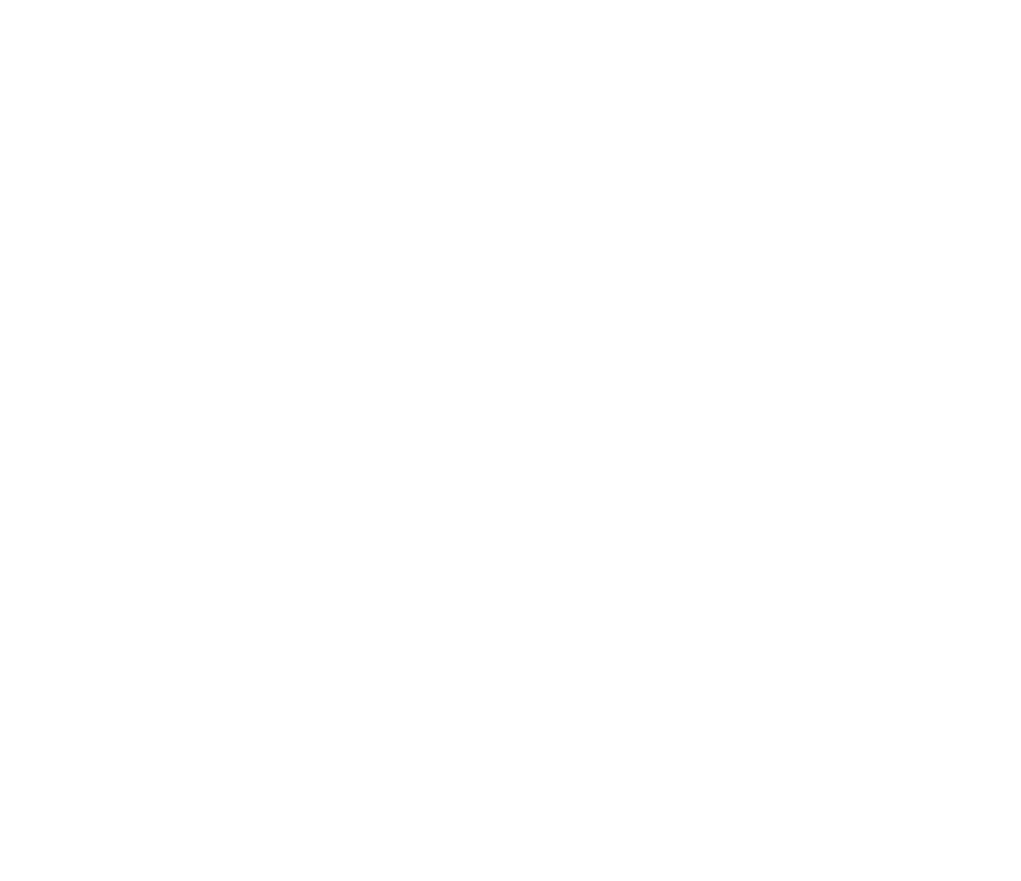
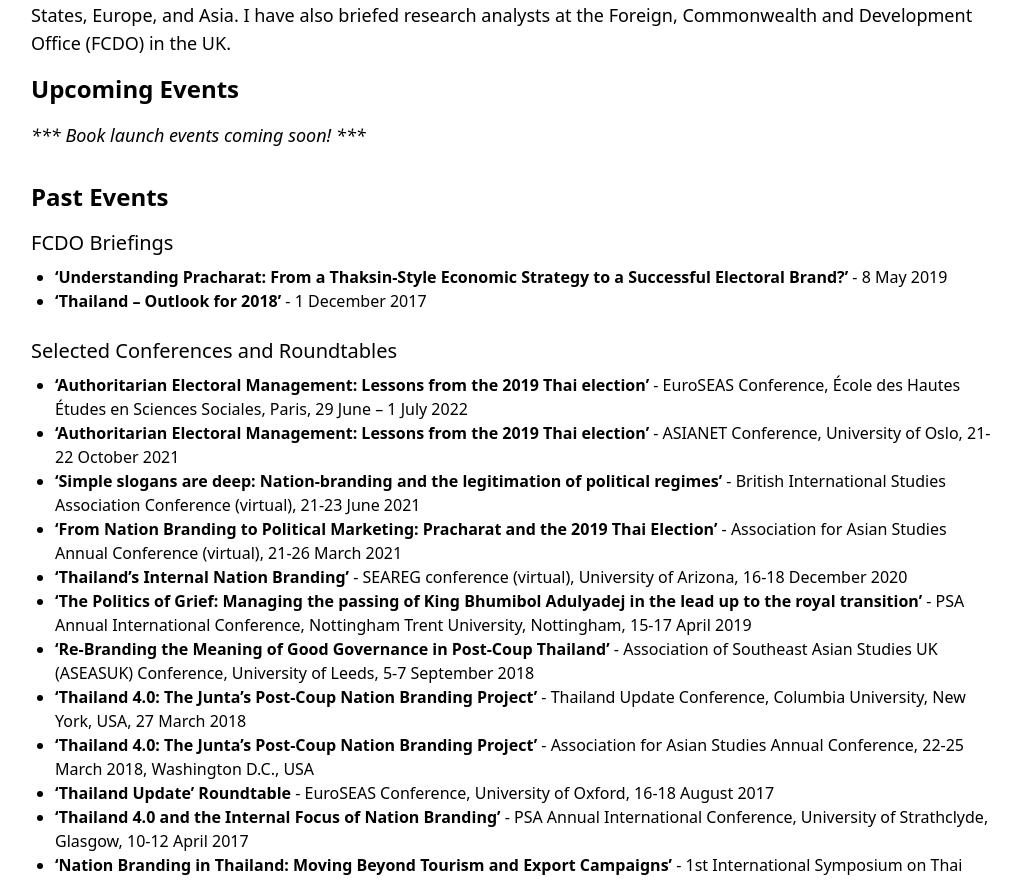
Before and after one commit to JAldo1980/petra-alderman-website, a React (Vite) app: page /events in a window 1280 px wide. Shown: the part 203-1084 px from the top of the page, without its empty margins (125-1146 px from the left). Before the commit the page ends 800 px from the top, so only its background shows below. Built offline with nearby package versions, Linux system fonts and the light colour scheme.

Commit message:
Events Component added and updated

```diff
--- a/src/pages/Events.jsx
+++ b/src/pages/Events.jsx
@@ -1,10 +1,235 @@
 import React from "react";
+import Container from "../components/Container";
+import Footer from "../components/Footer";
 
 const Events = () => {
   return (
-    <>
-      <h2>Events</h2>
-    </>
+    <div className="py-8">
+      <Container>
+        <div className="">
+          <h2 className="text-2xl font-bold mb-6">Events</h2>
+          <p className="text-lg mb-4">
+            I give regular presentations of my research at academic conferences,
+            seminars, and workshops in the UK, United States, Europe, and Asia.
+            I have also briefed research analysts at the Foreign, Commonwealth
+            and Development Office (FCDO) in the UK.
+          </p>
+
+          <section className="mb-8">
+            <h2 className="text-2xl font-semibold mb-4">Upcoming Events</h2>
+            <p className="text-lg italic">
+              *** Book launch events coming soon! ***
+            </p>
+          </section>
+
+          <section className="mb-8">
+            <h2 className="text-2xl font-semibold mb-4">Past Events</h2>
+
+            <div className="mb-6">
+              <h3 className="text-xl font-medium mb-2">FCDO Briefings</h3>
+              <ul className="list-disc ml-6">
+                <li>
+                  <strong>
+                    ‘Understanding Pracharat: From a Thaksin-Style Economic
+                    Strategy to a Successful Electoral Brand?’
+                  </strong>{" "}
+                  - 8 May 2019
+                </li>
+                <li>
+                  <strong>‘Thailand – Outlook for 2018’</strong> - 1 December
+                  2017
+                </li>
+              </ul>
+            </div>
+
+            <div className="mb-6">
+              <h3 className="text-xl font-medium mb-2">
+                Selected Conferences and Roundtables
+              </h3>
+              <ul className="list-disc ml-6">
+                <li>
+                  <strong>
+                    ‘Authoritarian Electoral Management: Lessons from the 2019
+                    Thai election’
+                  </strong>{" "}
+                  - EuroSEAS Conference, École des Hautes Études en Sciences
+                  Sociales, Paris, 29 June – 1 July 2022
+                </li>
+                <li>
+                  <strong>
+                    ‘Authoritarian Electoral Management: Lessons from the 2019
+                    Thai election’
+                  </strong>{" "}
+                  - ASIANET Conference, University of Oslo, 21-22 October 2021
+                </li>
+                <li>
+                  <strong>
+                    ‘Simple slogans are deep: Nation-branding and the
+                    legitimation of political regimes’
+                  </strong>{" "}
+                  - British International Studies Association Conference
+                  (virtual), 21-23 June 2021
+                </li>
+                <li>
+                  <strong>
+                    ‘From Nation Branding to Political Marketing: Pracharat and
+                    the 2019 Thai Election’
+                  </strong>{" "}
+                  - Association for Asian Studies Annual Conference (virtual),
+                  21-26 March 2021
+                </li>
+                <li>
+                  <strong>‘Thailand’s Internal Nation Branding’</strong> -
+                  SEAREG conference (virtual), University of Arizona, 16-18
+                  December 2020
+                </li>
+                <li>
+                  <strong>
+                    ‘The Politics of Grief: Managing the passing of King
+                    Bhumibol Adulyadej in the lead up to the royal transition’
+                  </strong>{" "}
+                  - PSA Annual International Conference, Nottingham Trent
+                  University, Nottingham, 15-17 April 2019
+                </li>
+                <li>
+                  <strong>
+                    ‘Re-Branding the Meaning of Good Governance in Post-Coup
+                    Thailand’
+                  </strong>{" "}
+                  - Association of Southeast Asian Studies UK (ASEASUK)
+                  Conference, University of Leeds, 5-7 September 2018
+                </li>
+                <li>
+                  <strong>
+                    ‘Thailand 4.0: The Junta’s Post-Coup Nation Branding
+                    Project’
+                  </strong>{" "}
+                  - Thailand Update Conference, Columbia University, New York,
+                  USA, 27 March 2018
+                </li>
+                <li>
+                  <strong>
+                    ‘Thailand 4.0: The Junta’s Post-Coup Nation Branding
+                    Project’
+                  </strong>{" "}
+                  - Association for Asian Studies Annual Conference, 22-25 March
+                  2018, Washington D.C., USA
+                </li>
+                <li>
+                  <strong>‘Thailand Update’ Roundtable</strong> - EuroSEAS
+                  Conference, University of Oxford, 16-18 August 2017
+                </li>
+                <li>
+                  <strong>
+                    ‘Thailand 4.0 and the Internal Focus of Nation Branding’
+                  </strong>{" "}
+                  - PSA Annual International Conference, University of
+                  Strathclyde, Glasgow, 10-12 April 2017
+                </li>
+                <li>
+                  <strong>
+                    ‘Nation Branding in Thailand: Moving Beyond Tourism and
+                    Export Campaigns’
+                  </strong>{" "}
+                  - 1st International Symposium on Thai Studies: ‘The Globalized
+                  Face of Thai Studies,’ Chulalongkorn University, Bangkok,
+                  Thailand, 16-17 June 2016
+                </li>
+              </ul>
+            </div>
+
+            <div className="mb-6">
+              <h3 className="text-xl font-medium mb-2">Research Seminars</h3>
+              <ul className="list-disc ml-6">
+                <li>
+                  <strong>
+                    ‘Undermining Democracy: The Election Commission of Thailand
+                    in the 2019 Election (with Saowanee T. Alexander)’
+                  </strong>{" "}
+                  - Thailand Social Science Seminar Series (virtual), 11
+                  November 2021
+                </li>
+                <li>
+                  <strong>
+                    ‘Southeast Asia’s Contentious Polls: Electoral management in
+                    Comparative Perspective’
+                  </strong>{" "}
+                  - Roundtable (virtual) by LSE Saw Swee Hock Southeast Asia
+                  Centre and the Nordic Institute of Asian Studies, University
+                  of Copenhagen, 10 November 2021
+                </li>
+                <li>
+                  <strong>
+                    ‘Thailand’s New Political Generation – From Future Forward
+                    to Youth Protests’
+                  </strong>{" "}
+                  - Public seminar (virtual), Stockholm University, 18 November
+                  2020
+                </li>
+                <li>
+                  <strong>
+                    ‘Nation Branding and Political Legitimacy in Non-Democratic
+                    Regimes: Re-branding post-coup Thailand’
+                  </strong>{" "}
+                  - Asian Dynamics Initiative, University of Copenhagen, 23
+                  October 2019
+                </li>
+                <li>
+                  <strong>
+                    ‘Post-Election Thailand: Reflections and Looking Forward’
+                  </strong>{" "}
+                  - Saw Swee Hock Southeast Asia Centre (panel discussion),
+                  London School of Economics and Political Science, 11 July 2019
+                </li>
+                <li>
+                  <strong>
+                    ‘Prospects for Elections in Thailand: The Future Forward
+                    Party under the Spotlight’
+                  </strong>{" "}
+                  - Department of International Development and Saw Swee Hock
+                  Southeast Asia Centre (panel discussion), London School of
+                  Economics and Political Science, 8 October 2018
+                </li>
+                <li>
+                  <strong>
+                    ‘Nation Branding in Post-Coup Thailand: A Strategy Towards
+                    Political Legitimation?’
+                  </strong>{" "}
+                  - Thai Forum, University of Leeds, 24 April 2018
+                </li>
+              </ul>
+            </div>
+
+            <div className="mb-6">
+              <h3 className="text-xl font-medium mb-2">Workshops</h3>
+              <ul className="list-disc ml-6">
+                <li>
+                  <strong>
+                    ‘Authoritarian Electoral Management: Lessons from the 2019
+                    Thai election’
+                  </strong>{" "}
+                  - Electoral Integrity Project pre-IPSA Workshop (virtual), 6
+                  July 2021
+                </li>
+                <li>
+                  <strong>
+                    ‘Branding Authoritarian Nations: Political Legitimacy,
+                    Nation Branding and Strategic National Myths in Post-Coup
+                    Thailand’
+                  </strong>{" "}
+                  - IR Research Day, University of Copenhagen, 4 June 2020
+                </li>
+                <li>
+                  <strong>‘Politics and Nation Branding in Thailand’</strong> -
+                  EuroSEAS PhD Masterclass, University of Oxford, 15 August 2017
+                </li>
+              </ul>
+            </div>
+          </section>
+        </div>
+      </Container>
+      <Footer />
+    </div>
   );
 };
 
```
